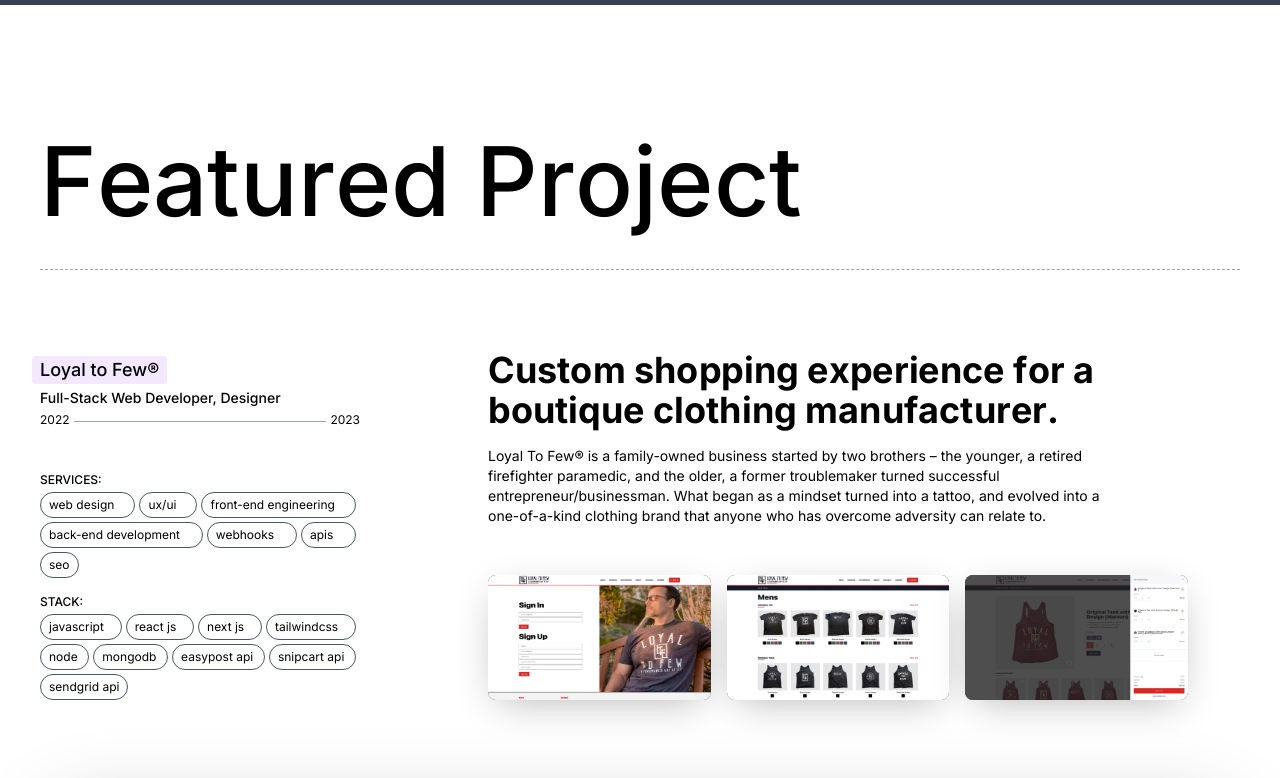
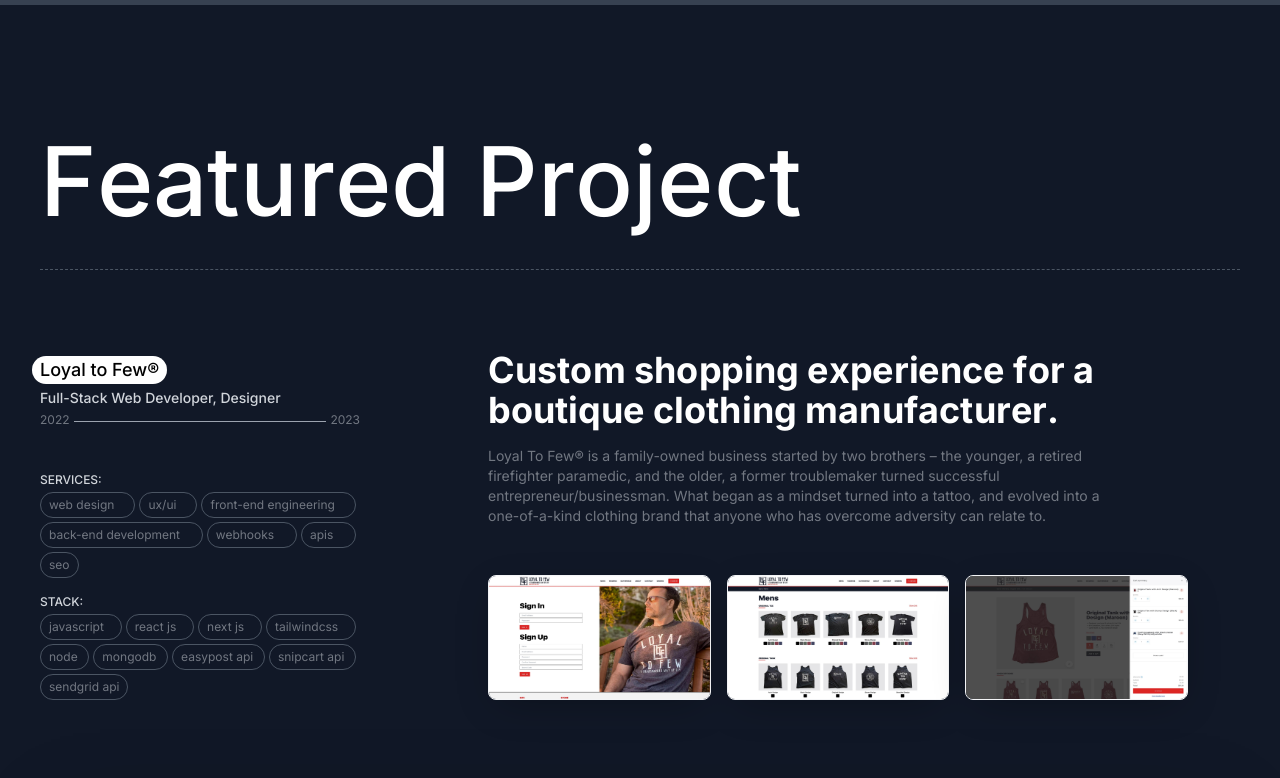
Before and after one commit to mikegulline/resume-portfolio, a Next.js app: page / in a window 1280 px wide. Shown: the part 840-1618 px from the top of the page. Built offline with nearby package versions, Linux system fonts and the light colour scheme.

Commit message:
made featured product dark

```diff
--- a/src/components/pill-tags/pill-tags.tsx
+++ b/src/components/pill-tags/pill-tags.tsx
@@ -1,8 +1,9 @@
 type TagPillsProps = {
   tags: string[];
+  className: string;
 };
 
-export default function TagPills({ tags }: TagPillsProps) {
+export default function TagPills({ tags, className }: TagPillsProps) {
   return (
     <ul className='flex flex-wrap'>
       {tags.map((tag, i) => (
@@ -10,7 +11,7 @@
           key={`${tag}-${i}`}
           className={`flex ${
             i < tags.length - 1 ? 'grow' : ''
-          } text-xs px-2 py-1 mr-1 mt-1 border border-gray-600 rounded-full hover:border-purple-600 hover:text-black hover:bg-purple-100 cursor-pointer select-none`}
+          } ${className} px-2 py-1 mr-1 mt-1 border rounded-full cursor-pointer select-none`}
         >
           {tag}
         </li>
--- a/src/components/sections/hero-product-gallery/hero-product-gallery.tsx
+++ b/src/components/sections/hero-product-gallery/hero-product-gallery.tsx
@@ -85,20 +85,22 @@
 
 export default function HeroProductGallery() {
   return (
-    <section className='py-10 md:py-16 xl:py-32'>
+    <section className='py-10 md:py-16 xl:py-32 bg-gray-900 text-gray-300/50'>
       <Wrapper>
-        <h1 className='font-medium text-[10.3vw]  md:text-7xl  xl:text-8xl mb-8 pb-4  md:mb-10 md:pb-5 lg:mb-14 lg:pb-8 xl:mb-20 xl:pb-10 border-b border-gray-400 border-dashed'>
+        <h1 className='font-medium text-[10.3vw]  md:text-7xl  xl:text-8xl mb-8 pb-4  md:mb-10 md:pb-5 lg:mb-14 lg:pb-8 xl:mb-20 xl:pb-10 border-b border-gray-600 border-dashed text-white'>
           <TextAnimation text='Featured Project' />
         </h1>
 
-        <div className='lg:flex items-start relative lg:gap-14 xl:gap-32 lg:mb-14 xl:mb-20'>
+        <div className='lg:flex items-start relative lg:gap-14 xl:gap-32 lg:mb-14 xl:mb-20 '>
           <div className='lg:w-80 flex flex-col lg:h-[350px]'>
             <h1 className='text-lg font-medium flex'>
-              <div className='-ml-2 px-2 mt-[6px] bg-purple-100 rounded mb-1'>
+              <div className='-ml-2 px-2 mt-[6px] bg-white text-black rounded-full mb-1'>
                 {content.headline}
               </div>
             </h1>
-            <p className='text-sm mb-1 font-medium'>{content.title}</p>
+            <p className='text-sm mb-1 font-medium text-gray-300'>
+              {content.title}
+            </p>
             <p className='text-xs mb-8 lg:mb-1 flex items-center gap-1'>
               <span>{content.from}</span>
               <span className='grow border-b border-gray-400 mt-[2px]'></span>
@@ -107,28 +109,36 @@
             <div className='grow'></div>
             <ul className='flex gap-4 lg:block mb-8 lg:mb-0'>
               <li>
-                <div className='font-medium uppercase text-xs'>Services:</div>
-                <PillTags tags={content.services} />
+                <div className='font-medium uppercase text-xs text-gray-300'>
+                  Services:
+                </div>
+                <PillTags
+                  tags={content.services}
+                  className='text-xs border-gray-600 bg-gray-900  hover:border-purple-200 hover:text-black hover:bg-purple-200'
+                />
               </li>
               <li>
-                <div className='font-medium uppercase text-xs lg:mt-4'>
+                <div className='font-medium uppercase text-xs lg:mt-4 text-gray-300'>
                   Stack:
                 </div>
-                <PillTags tags={content.stack} />
+                <PillTags
+                  tags={content.stack}
+                  className='text-xs border-gray-600  hover:border-purple-600 hover:text-black hover:bg-purple-100'
+                />
               </li>
             </ul>
           </div>
           <div className='grow lg:mb-0'>
             <div className='lg:w-[568px] xl:w-[700px] flex flex-col lg:h-[350px]'>
               <div className='grow  mb-8 lg:mb-0 lg:w-[520px] xl:w-[640px] '>
-                <h3 className='font-bold text-4xl lg:text-3xl xl:text-4xl mb-4'>
+                <h3 className='font-bold text-4xl lg:text-3xl xl:text-4xl mb-4 text-white'>
                   <TextAnimation text={content.subhead} />
                 </h3>
                 <p className='text-sm'>{content.body}</p>
               </div>
               <FrameAnimation index={0} className='fade-up'>
                 <div className='grid grid-cols-2 md:grid-cols-3 gap-4'>
-                  <div className='aspect-video bg-gray-700 rounded-lg overflow-hidden shadow-[0_10px_40px_-10px_rgba(0,0,0,0.3)]'>
+                  <div className='aspect-video border border-gray-100 bg-gray-700 rounded-lg overflow-hidden shadow-[0_10px_40px_-10px_rgba(0,0,0,0.3)]'>
                     <Image
                       src={content.images[0].image}
                       alt={content.images[0].alt}
@@ -136,7 +146,7 @@
                     />
                   </div>
 
-                  <div className='aspect-video bg-gray-700 rounded-lg overflow-hidden shadow-[0_10px_40px_-10px_rgba(0,0,0,0.3)]'>
+                  <div className='aspect-video border border-gray-100 bg-gray-700 rounded-lg overflow-hidden shadow-[0_10px_40px_-10px_rgba(0,0,0,0.3)]'>
                     <Image
                       src={content.images[1].image}
                       alt={content.images[1].alt}
@@ -144,7 +154,7 @@
                     />
                   </div>
 
-                  <div className='col-span-2 md:col-auto aspect-video bg-gray-700 rounded-lg overflow-hidden shadow-[0_10px_40px_-10px_rgba(0,0,0,0.3)]'>
+                  <div className='col-span-2 md:col-auto aspect-video border border-gray-100 bg-gray-700 rounded-lg overflow-hidden shadow-[0_10px_40px_-10px_rgba(0,0,0,0.3)]'>
                     <Image
                       src={content.images[2].image}
                       alt={content.images[2].alt}
@@ -157,7 +167,7 @@
           </div>
         </div>
         <FrameAnimation index={0} className='fade-up'>
-          <div className='bg-gray-700 aspect-video rounded-lg overflow-hidden md:mt-4 hidden lg:block shadow-[0_20px_80px_-20px_rgba(0,0,0,0.3)]'>
+          <div className='bg-gray-700 aspect-video border border-gray-100 rounded-lg overflow-hidden md:mt-4 hidden lg:block shadow-[0_20px_80px_-20px_rgba(0,0,0,0.3)]'>
             <div className='w-full h-full flex items-center justify-center'>
               <Image
                 src={content.images[3].image}
@@ -171,3 +181,92 @@
     </section>
   );
 }
+
+// export default function HeroProductGallery() {
+//   return (
+//     <section className='py-10 md:py-16 xl:py-32 bg-white'>
+//       <Wrapper>
+//         <h1 className='font-medium text-[10.3vw]  md:text-7xl  xl:text-8xl mb-8 pb-4  md:mb-10 md:pb-5 lg:mb-14 lg:pb-8 xl:mb-20 xl:pb-10 border-b border-gray-400 border-dashed'>
+//           <TextAnimation text='Featured Project' />
+//         </h1>
+
+//         <div className='lg:flex items-start relative lg:gap-14 xl:gap-32 lg:mb-14 xl:mb-20'>
+//           <div className='lg:w-80 flex flex-col lg:h-[350px]'>
+//             <h1 className='text-lg font-medium flex'>
+//               <div className='-ml-2 px-2 mt-[6px] bg-purple-100 rounded mb-1'>
+//                 {content.headline}
+//               </div>
+//             </h1>
+//             <p className='text-sm mb-1 font-medium'>{content.title}</p>
+//             <p className='text-xs mb-8 lg:mb-1 flex items-center gap-1'>
+//               <span>{content.from}</span>
+//               <span className='grow border-b border-gray-400 mt-[2px]'></span>
+//               <span>{content.to}</span>
+//             </p>
+//             <div className='grow'></div>
+//             <ul className='flex gap-4 lg:block mb-8 lg:mb-0'>
+//               <li>
+//                 <div className='font-medium uppercase text-xs'>Services:</div>
+//                 <PillTags tags={content.services} />
+//               </li>
+//               <li>
+//                 <div className='font-medium uppercase text-xs lg:mt-4'>
+//                   Stack:
+//                 </div>
+//                 <PillTags tags={content.stack} />
+//               </li>
+//             </ul>
+//           </div>
+//           <div className='grow lg:mb-0'>
+//             <div className='lg:w-[568px] xl:w-[700px] flex flex-col lg:h-[350px]'>
+//               <div className='grow  mb-8 lg:mb-0 lg:w-[520px] xl:w-[640px] '>
+//                 <h3 className='font-bold text-4xl lg:text-3xl xl:text-4xl mb-4'>
+//                   <TextAnimation text={content.subhead} />
+//                 </h3>
+//                 <p className='text-sm'>{content.body}</p>
+//               </div>
+//               <FrameAnimation index={0} className='fade-up'>
+//                 <div className='grid grid-cols-2 md:grid-cols-3 gap-4'>
+//                   <div className='aspect-video bg-gray-700 rounded-lg overflow-hidden shadow-[0_10px_40px_-10px_rgba(0,0,0,0.3)]'>
+//                     <Image
+//                       src={content.images[0].image}
+//                       alt={content.images[0].alt}
+//                       placeholder='blur'
+//                     />
+//                   </div>
+
+//                   <div className='aspect-video bg-gray-700 rounded-lg overflow-hidden shadow-[0_10px_40px_-10px_rgba(0,0,0,0.3)]'>
+//                     <Image
+//                       src={content.images[1].image}
+//                       alt={content.images[1].alt}
+//                       placeholder='blur'
+//                     />
+//                   </div>
+
+//                   <div className='col-span-2 md:col-auto aspect-video bg-gray-700 rounded-lg overflow-hidden shadow-[0_10px_40px_-10px_rgba(0,0,0,0.3)]'>
+//                     <Image
+//                       src={content.images[2].image}
+//                       alt={content.images[2].alt}
+//                       placeholder='blur'
+//                     />
+//                   </div>
+//                 </div>
+//               </FrameAnimation>
+//             </div>
+//           </div>
+//         </div>
+//         <FrameAnimation index={0} className='fade-up'>
+//           <div className='bg-gray-700 aspect-video rounded-lg overflow-hidden md:mt-4 hidden lg:block shadow-[0_20px_80px_-20px_rgba(0,0,0,0.3)]'>
+//             <div className='w-full h-full flex items-center justify-center'>
+//               <Image
+//                 src={content.images[3].image}
+//                 alt={content.images[3].alt}
+//                 placeholder='blur'
+//               />
+//             </div>
+//           </div>
+//         </FrameAnimation>
+//       </Wrapper>
+//     </section>
+//   );
+// }
--- a/src/components/sections/hero-user-profile/hero-user-profile.tsx
+++ b/src/components/sections/hero-user-profile/hero-user-profile.tsx
@@ -25,7 +25,10 @@
               <TextAnimation text={content.headline} />
             </h1>
             <div className='grow '>
-              <PillTags tags={content.tags} />
+              <PillTags
+                tags={content.tags}
+                className='text-xs border-gray-600  hover:border-purple-600 hover:text-black hover:bg-purple-100'
+              />
             </div>
             <ul className='flex gap-8 border-t border-dashed border-gray-400 pt-5 mt-5'>
               <li className='flex grow items-start'>
```
